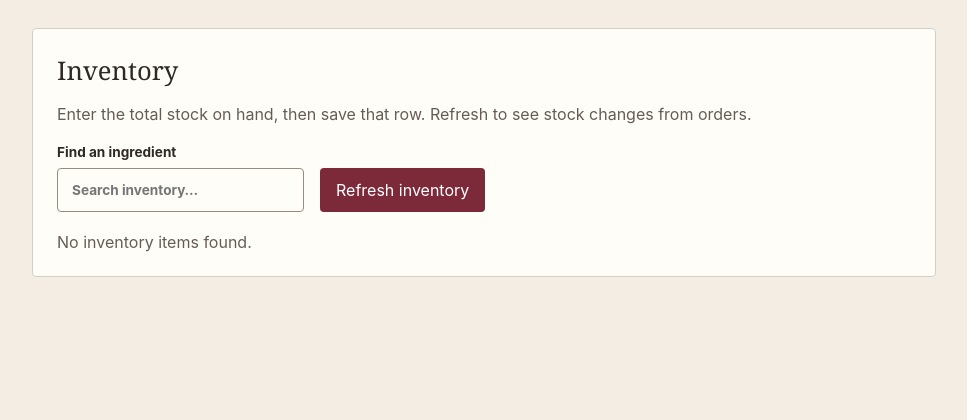
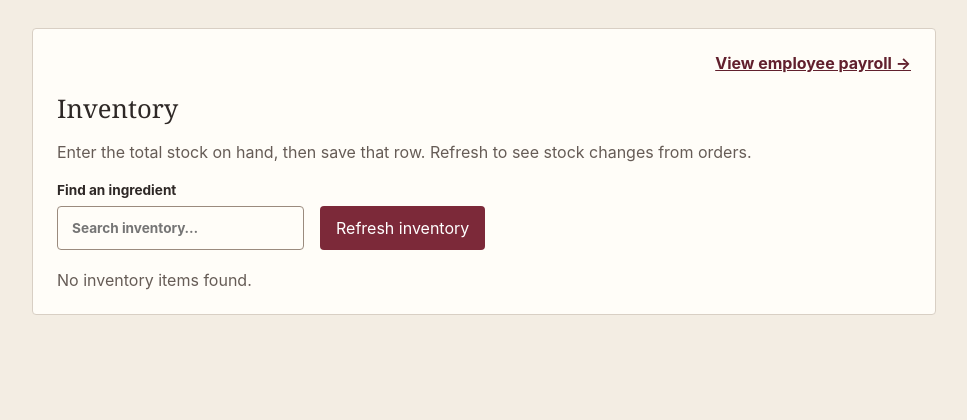
Before and after one commit to aa22222/project3-deployment, a Node server app: page /manager in a window 1280 px wide. Shown: the part 101-521 px from the top of the page, without its empty margins (156-1123 px from the left). Run offline with Node 20, Linux system fonts and the light colour scheme; data that the repository does not hold is empty.

Commit message:
add payroll info to manager portal

```diff
--- a/index.js
+++ b/index.js
@@ -17,6 +17,10 @@ const mockMenu = [
 let nextMockOrderId = 1;
 const mockOrders = [];
 const mockInventory = [{ inventory_item_id: 1, item_name: 'Drink servings', quantity_in_stock: 100000 }];
+const mockEmployees = [
+    { employee_id: 1, first_name: 'Alex', last_name: 'Rivera', position: 'Barista', hourly_rate: '16.50', hours_worked: '32.00' },
+    { employee_id: 2, first_name: 'Jordan', last_name: 'Lee', position: 'Shift Lead', hourly_rate: '19.00', hours_worked: '36.50' }
+];
 const kitchenStatuses = new Map();
 const kitchenOrderStatuses = new Set(['New', 'Preparing', 'Ready', 'Cancelled', 'Done']);
 
@@ -67,6 +71,20 @@ app.get('/manager', async (req, res) => {
     } catch (error) {
         console.error('Could not load inventory:', error);
         res.status(500).render('manager', { inventory: [], error: 'Could not load inventory. Please refresh to try again.', useMockDatabase });
+    }
+});
+app.get('/manager/payroll', async (req, res) => {
+    res.set('Cache-Control', 'no-store');
+    try {
+        // Only expose employee identifiers, names, roles, and compensation fields.
+        const employees = useMockDatabase ? mockEmployees : (await pool.query('SELECT * FROM employees')).rows;
+        const safeColumns = employees.length ? Object.keys(employees[0]).filter(column =>
+            /(^id$|employee.*id|first.*name|last.*name|full.*name|employee.*name|position|role|title|salary|wage|pay|hour|rate|commission|bonus)/i.test(column)
+        ) : [];
+        res.render('payroll', { employees, columns: safeColumns, error: '' });
+    } catch (error) {
+        console.error('Could not load payroll:', error);
+        res.status(500).render('payroll', { employees: [], columns: [], error: 'Could not load payroll information. Please refresh to try again.' });
     }
 });
 app.patch('/api/inventory/:id', async (req, res) => {
--- a/public/style.css
+++ b/public/style.css
@@ -497,6 +497,14 @@ aside {
 .inventory-row[hidden] { display: none; }
 .inventory-row input { width: 100%; min-height: 44px; padding: 10px; font: inherit; color: var(--ink); border: 1px solid var(--muted); border-radius: 4px; }
 .inventory-feedback { grid-column: 1 / -1; color: var(--green-dark); }
+.manager-section-link { margin: 0 0 18px !important; text-align: right; }
+.manager-section-link a { color: var(--green-dark); font-weight: 700; }
+.payroll-message { margin-top: 20px !important; }
+.payroll-table-wrap { margin-top: 22px; overflow-x: auto; }
+.payroll-table { width: 100%; border-collapse: collapse; text-align: left; }
+.payroll-table th, .payroll-table td { padding: 12px 14px; border-bottom: 1px solid var(--border); white-space: nowrap; }
+.payroll-table th { color: var(--muted); font-size: .85rem; text-transform: capitalize; background: #f3ede3; }
+.payroll-table tbody tr:hover { background: #fff8f2; }
 .inventory-row button:disabled { opacity: .6; cursor: wait; }
 @media (max-width: 600px) { .inventory-row { grid-template-columns: minmax(0, 1fr) auto; } .inventory-row label { grid-column: 1 / -1; } }
 :is(button, a, input):focus-visible { outline: 3px solid #b35426; outline-offset: 3px; }
--- a/views/manager.ejs
+++ b/views/manager.ejs
@@ -16,6 +16,7 @@
     </header>
     <main class="manager-main">
         <section class="panel manager-panel">
+            <p class="manager-section-link"><a href="/manager/payroll">View employee payroll →</a></p>
             <h2>Inventory</h2>
             <p>Enter the total stock on hand, then save that row. Refresh to see stock changes from orders.</p>
             <% if (useMockDatabase) { %><p>Demo inventory — changes reset when the server restarts.</p><% } %>
```
Also changed, not shown: views/payroll.ejs (added, +31 -0 lines).
